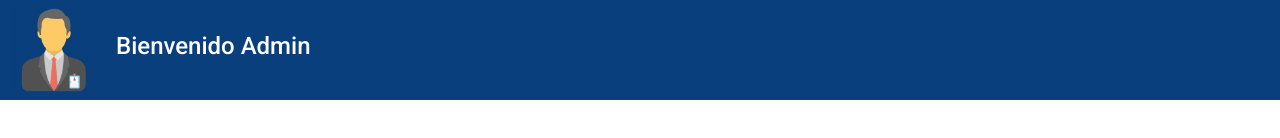
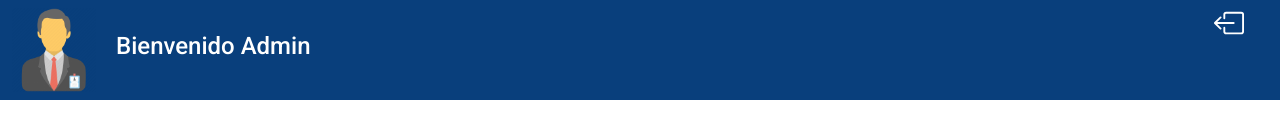
Before and after one commit to CFL404Sistemas/SGCFL, an Angular app: page /home-admin in a window 1280 px wide. Shown: the top 138 px of the page. Built offline with nearby package versions, Linux system fonts and the light colour scheme; sample sign-in values are in the browser's storage.

Commit message:
seguridad

```diff
--- a/src/app/app-routing.module.ts
+++ b/src/app/app-routing.module.ts
@@ -3,30 +3,29 @@ import { RouterModule, Routes } from '@angular/router';
 import { LoginComponent } from '../app/pages/login/login.component'
 import { CrearherramientaComponent } from './pages/crearherramienta/crearherramienta.component';
 import { ObtenerInventarioComponent } from '../app/pages/obtener-inventario/obtener-inventario.component';
-
 import { HomeAdminComponent } from '../app/pages/home-admin/home-admin.component';
 import { NavbarComponent } from './pages/navbar/navbar.component';
 import { EsUsuarioGuard } from '../app/guard/es-usuario.guard';
-
+import { ValidadorGuard } from '../app/guard/validador.guard';
 const routes: Routes = [
   {
     path: 'home-admin',
     component: HomeAdminComponent,
-    canLoad: [EsUsuarioGuard],
+    canActivate: [ValidadorGuard],
   },
   {
     path: 'obtener-inventario',
     component: ObtenerInventarioComponent,
-    canLoad: [EsUsuarioGuard],
+    canActivate: [ValidadorGuard],
   },
   {
     path: 'crear-herramienta', component: CrearherramientaComponent,
-    canLoad: [EsUsuarioGuard],
+    canActivate: [ValidadorGuard],
 
   },
   {
     path: 'navbar', component: NavbarComponent,
-    canLoad: [EsUsuarioGuard],
+    canActivate: [ValidadorGuard],
   },
   {
     path: 'login', component: LoginComponent,
--- a/src/app/guard/es-usuario.guard.ts
+++ b/src/app/guard/es-usuario.guard.ts
@@ -6,6 +6,14 @@ import { Observable } from 'rxjs';
   providedIn: 'root'
 })
 export class EsUsuarioGuard implements CanLoad {
+  constructor() {
+
+    console.log('se ejecuta guard',localStorage.getItem('isLogged'));
+
+
+
+
+  }
 
   canLoad(
     route: Route,
@@ -14,7 +22,13 @@ export class EsUsuarioGuard implements CanLoad {
 
 
      console.log('se ejecuta guard',localStorage.getItem('isLogged'));
-      return true;
+
+
+
+
+
+
+     return false;
 
 
 
--- /dev/null
+++ b/src/app/guard/validador.guard.ts
@@ -0,0 +1,25 @@
+import { Injectable } from '@angular/core';
+import { ActivatedRouteSnapshot, CanActivate, RouterStateSnapshot, UrlTree } from '@angular/router';
+import { Observable } from 'rxjs';
+import { Router } from "@angular/router";
+@Injectable({
+  providedIn: 'root'
+})
+export class ValidadorGuard implements CanActivate {
+
+  constructor(private router: Router) { }
+
+  canActivate(
+    route: ActivatedRouteSnapshot,
+    state: RouterStateSnapshot): Observable<boolean | UrlTree> | Promise<boolean | UrlTree> | boolean | UrlTree {
+      console.log('se ejecuta guard',localStorage.getItem('isLogged'));
+
+      if(localStorage.getItem('isLogged')){
+        return true;
+      }else{
+        this.router.navigate(["login"]);
+      }
+      return false
+  }
+
+}
--- a/src/app/pages/navbar/navbar.component.html
+++ b/src/app/pages/navbar/navbar.component.html
@@ -1,25 +1,30 @@
 <nav class="navbar ">
-  <div class="container-fluid contenedor">
-    <div class="row">
+  <div class="container-fluid">
+    <div class="row" style="width:100%;">
       <div class="col-md-12" *ngIf="this.router.url =='/home-admin'">
         <img class="icono" src="../../../assets/iconadmin.png">
         <span class="mititulo h4">Bienvenido Admin</span>
+        <div (click)="cerrarsecion()"
+         class="exit-app">
+          <svg xmlns="http://www.w3.org/2000/svg" width="30" height="30" fill="currentColor" class="bi bi-box-arrow-left" viewBox="0 0 16 16">
+            <path fill-rule="evenodd" d="M6 12.5a.5.5 0 0 0 .5.5h8a.5.5 0 0 0 .5-.5v-9a.5.5 0 0 0-.5-.5h-8a.5.5 0 0 0-.5.5v2a.5.5 0 0 1-1 0v-2A1.5 1.5 0 0 1 6.5 2h8A1.5 1.5 0 0 1 16 3.5v9a1.5 1.5 0 0 1-1.5 1.5h-8A1.5 1.5 0 0 1 5 12.5v-2a.5.5 0 0 1 1 0v2z"/>
+            <path fill-rule="evenodd" d="M.146 8.354a.5.5 0 0 1 0-.708l3-3a.5.5 0 1 1 .708.708L1.707 7.5H10.5a.5.5 0 0 1 0 1H1.707l2.147 2.146a.5.5 0 0 1-.708.708l-3-3z"/>
+          </svg>
+        </div>
       </div>
-
+    </div>
+    <div class="row">
       <div class="col-md-12"  *ngIf="this.router.url !='/home-admin'">
         <i class="bi bi-arrow-left-square botones"(click)="volverhome()">
           <svg xmlns="http://www.w3.org/2000/svg" width="30" height="30" fill="currentColor" class="bi bi-arrow-left-square" viewBox="0 0 16 16">
             <path fill-rule="evenodd" d="M15 2a1 1 0 0 0-1-1H2a1 1 0 0 0-1 1v12a1 1 0 0 0 1 1h12a1 1 0 0 0 1-1V2zM0 2a2 2 0 0 1 2-2h12a2 2 0 0 1 2 2v12a2 2 0 0 1-2 2H2a2 2 0 0 1-2-2V2zm11.5 5.5a.5.5 0 0 1 0 1H5.707l2.147 2.146a.5.5 0 0 1-.708.708l-3-3a.5.5 0 0 1 0-.708l3-3a.5.5 0 1 1 .708.708L5.707 7.5H11.5z"/>
           </svg>
         </i>
-
         <span class="mititulo h5" *ngIf="this.router.url =='/obtener-inventario'">Inventario</span>
         <span class="mititulo h5" *ngIf="this.router.url =='/obtener-historial'">Historial</span>
         <span class="mititulo h5" *ngIf="this.router.url =='/obtener-usuario'">Usuario</span>
         <span class="mititulo h5" *ngIf="this.router.url =='/crear-herramienta'">Crear Herramientas</span>
-
       </div>
     </div>
-
   </div>
 </nav>
--- a/src/app/pages/navbar/navbar.component.scss
+++ b/src/app/pages/navbar/navbar.component.scss
@@ -19,3 +19,16 @@ width: 100%;
   color: white;
  cursor: pointer;
 }
+.cerrar{
+ margin: end  !important;
+}
+
+.container-row{
+  width:100%;
+}
+
+.exit-app{
+  float: right !important;
+color:#ffff;
+vertical-align:middle;
+}
--- a/src/app/pages/navbar/navbar.component.ts
+++ b/src/app/pages/navbar/navbar.component.ts
@@ -15,7 +15,11 @@ export class NavbarComponent implements OnInit {
 
   }
 volverhome(){
+  localStorage.removeItem('isLogged')
   this.router.navigate(["home-admin"]);
 
 }
+cerrarsecion(){
+  this.router.navigate(["login"]);
 }
+}
```
Also changed, not shown: 1 other file (tests, documents, lock files or other folders).
